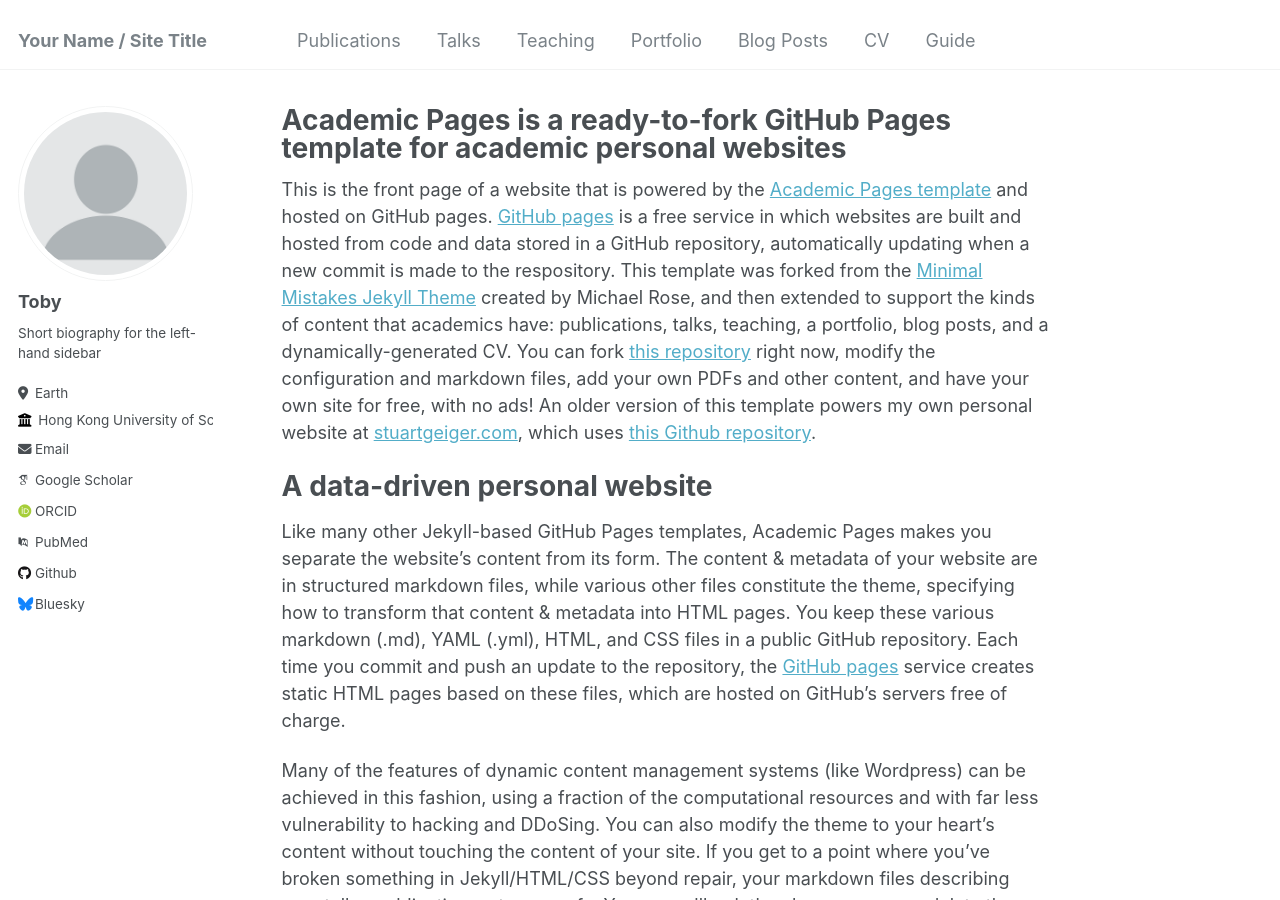
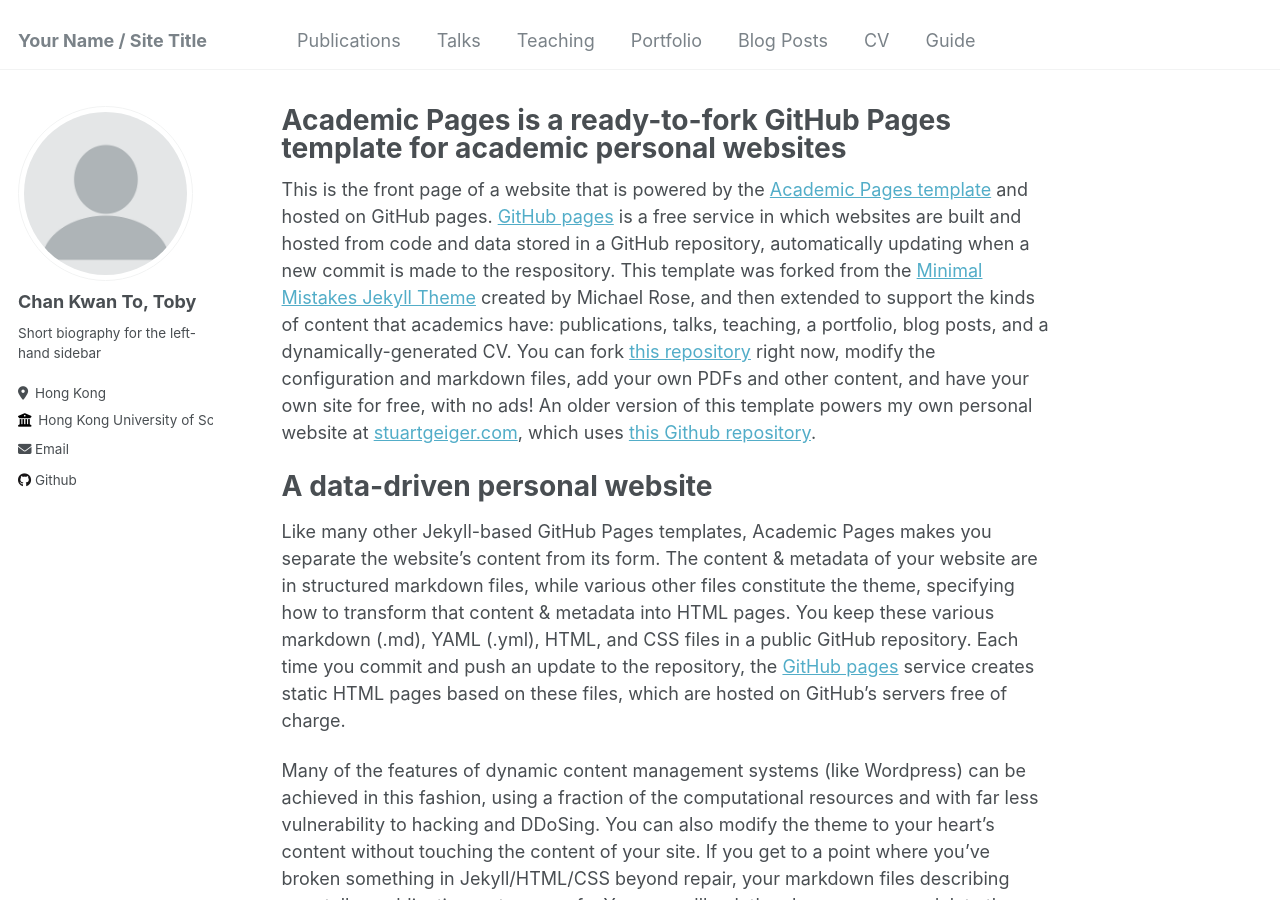
Before and after one commit to itsmetoby/tobychan.github.io, a Jekyll site: the page built from _pages/about.md, in a window 1280 px wide and 900 px high. Built offline with Jekyll 4.4.1, drawn with Linux system fonts in a browser that asks for light colours; some web fonts are replaced.

Commit message:
Update _config.yml

```diff
--- a/_config.yml
+++ b/_config.yml
@@ -22,33 +22,33 @@ repository               : "academicpages/academicpages.github.io"
 author:
   # Biographic information
   avatar           : "profile.png"
-  name             : "Toby"
-  pronouns         : # example: "she/her"
+  name             : "Chan Kwan To, Toby"
+  pronouns         : # example: "he/him"
   bio              : "Short biography for the left-hand sidebar"
-  location         : "Earth"
+  location         : "Hong Kong"
   employer         : "Hong Kong University of Science and Technology"
   uri              : # URL
-  email            : "none@example.org"
+  email            : "ktchanat@connect.ust.hk"
 
   # Academic websites
   arxiv            : # URL - Update with the correct link to your profile
-  googlescholar    : "https://scholar.google.com/citations?user=PS_CX0AAAAAJ"
+  googlescholar    : #"https://scholar.google.com/citations?user=PS_CX0AAAAAJ"
   impactstory      : # URL
-  orcid            : "http://orcid.org/yourorcidurl"
+  orcid            : #"http://orcid.org/yourorcidurl"
   semantic         : # URL
-  pubmed           : "https://www.ncbi.nlm.nih.gov/pubmed/?term=john+snow"
+  pubmed           : #"https://www.ncbi.nlm.nih.gov/pubmed/?term=john+snow"
   researchgate     : # URL
 
   # Repositories and software development
   bitbucket        : # Username - Update with your username on the site
   codepen          : # Username
   dribbble         : # Username
-  github           : "academicpages"
+  github           : "itsmetoby"
   kaggle           : # Username
   stackoverflow    : # User number or user number and name (i.e., use "1" or "1/jeff-atwood")
 
   # Social media
-  bluesky          : "bsky.app" # Replace this with you Bluesky username
+  bluesky          : #"bsky.app" # Replace this with you Bluesky username
   facebook         : # Username
   flickr           : # Username
   foursquare       : # Username
```
